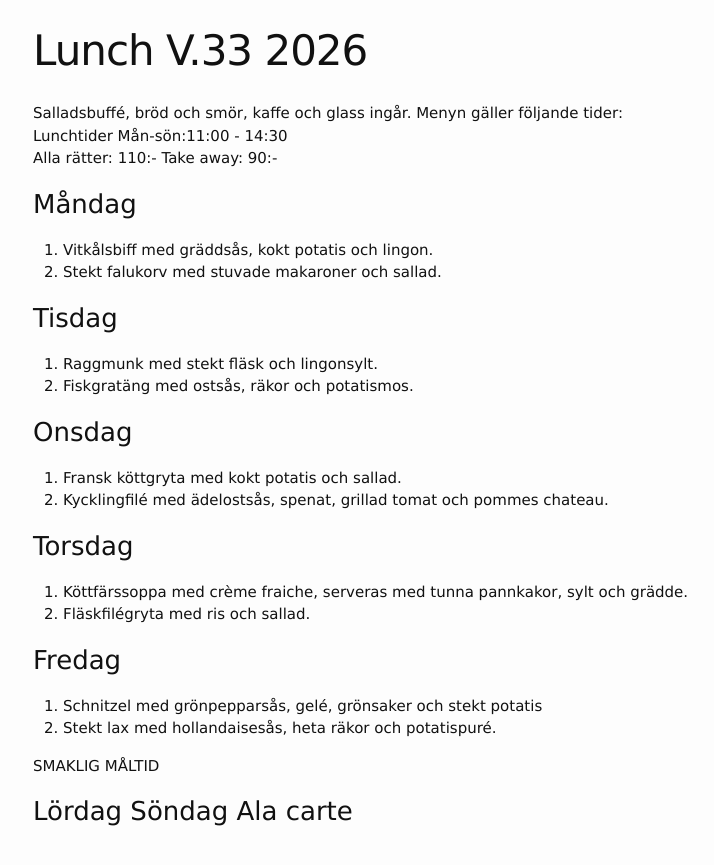
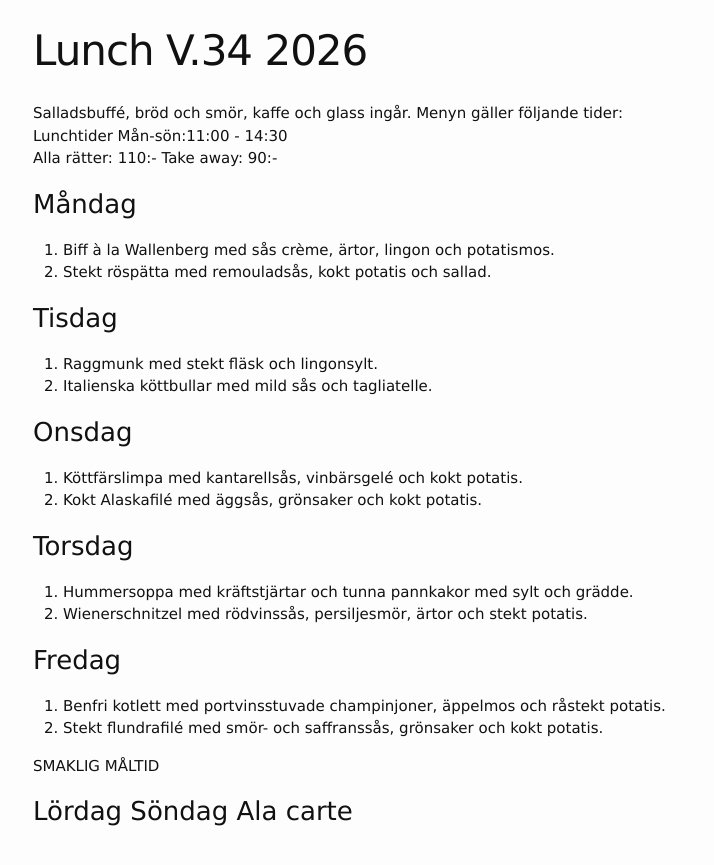
Before and after one commit to FarInn62/farinn62.github.io, a Jekyll site: the page built from lunch.md, in a window 1280 px wide. Shown: the top 865 px of the page, without its empty margins (237-951 px from the left). Built offline with Jekyll 4.4.1, drawn with Linux system fonts in a browser that asks for light colours.

Commit message:
Update lunch.md

```diff
--- a/lunch.md
+++ b/lunch.md
@@ -1,6 +1,6 @@
 ---
 layout: foodmenu
-title: Lunch V.33 2026
+title: Lunch V.34 2026
 permalink: /lunch/
 published: true
 ---
@@ -11,27 +11,27 @@ Alla rätter: 110:- Take away: 90:-
 
 ### Måndag
 
-1. Vitkålsbiff med gräddsås, kokt potatis och lingon.
-2. Stekt falukorv med stuvade makaroner och sallad.
+1. Biff à la Wallenberg med sås crème, ärtor, lingon och potatismos.
+2. Stekt röspätta med remouladsås, kokt potatis och sallad.
 
 ### Tisdag
 
 1. Raggmunk med stekt fläsk och lingonsylt.
-2. Fiskgratäng med ostsås, räkor och potatismos.
+2. Italienska köttbullar med mild sås och tagliatelle.
 
 ### Onsdag
 
-1. Fransk köttgryta med kokt potatis och sallad.
-2. Kycklingfilé med ädelostsås, spenat, grillad tomat och pommes chateau.
+1. Köttfärslimpa med kantarellsås, vinbärsgelé och kokt potatis.
+2. Kokt Alaskafilé med äggsås, grönsaker och kokt potatis.
 
 ### Torsdag
 
-1. Köttfärssoppa med crème fraiche, serveras med tunna pannkakor, sylt och grädde.
-2. Fläskfilégryta med ris och sallad.
+1. Hummersoppa med kräftstjärtar och tunna pannkakor med sylt och grädde.
+2. Wienerschnitzel med rödvinssås, persiljesmör, ärtor och stekt potatis.
 
 ### Fredag
-1.  Schnitzel med grönpepparsås, gelé, grönsaker och stekt potatis
-2.  Stekt lax med hollandaisesås, heta räkor och potatispuré.
+1.  Benfri kotlett med portvinsstuvade champinjoner, äppelmos och råstekt potatis.
+2.  Stekt flundrafilé med smör- och saffranssås, grönsaker och kokt potatis.
 
 SMAKLIG MÅLTID
 
```
